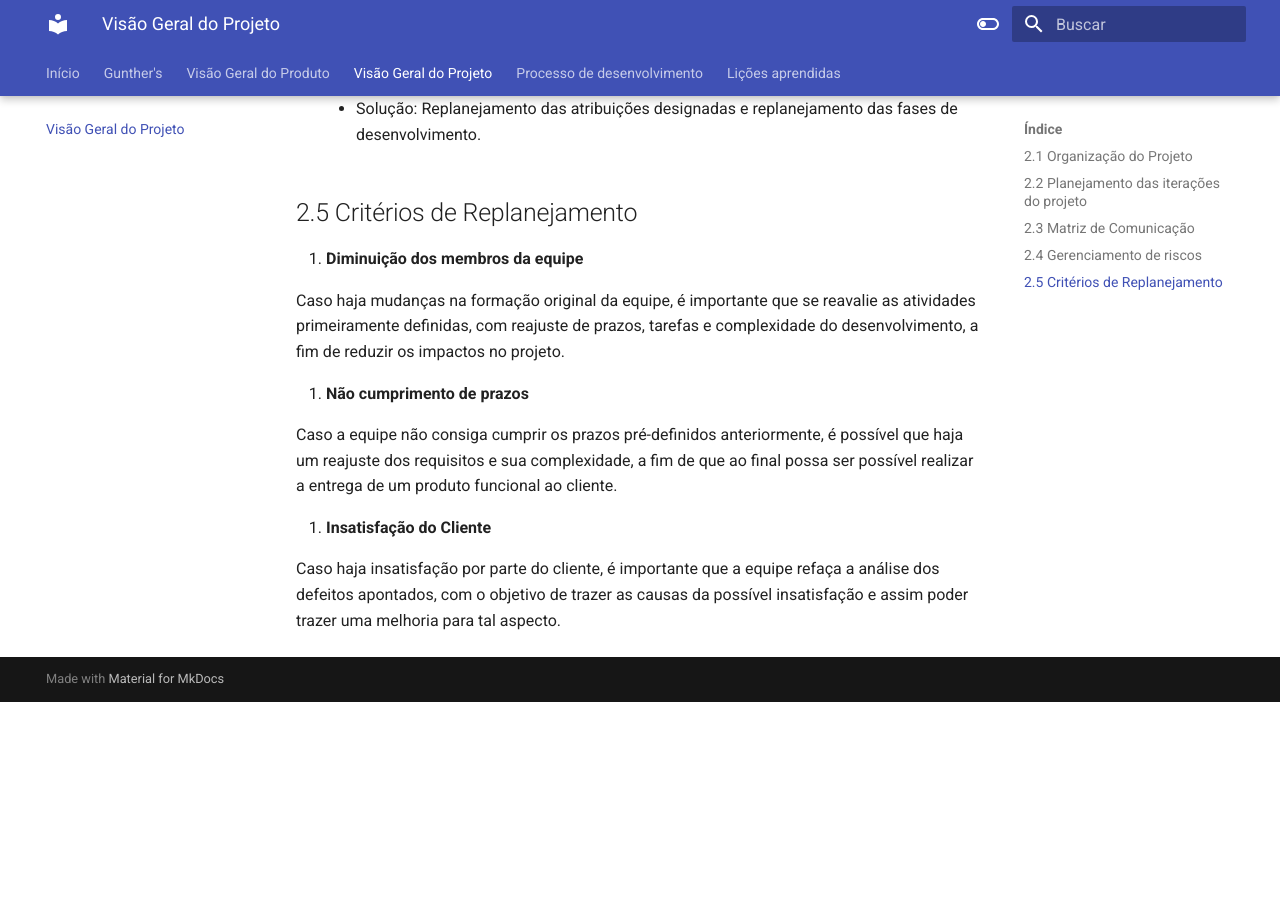
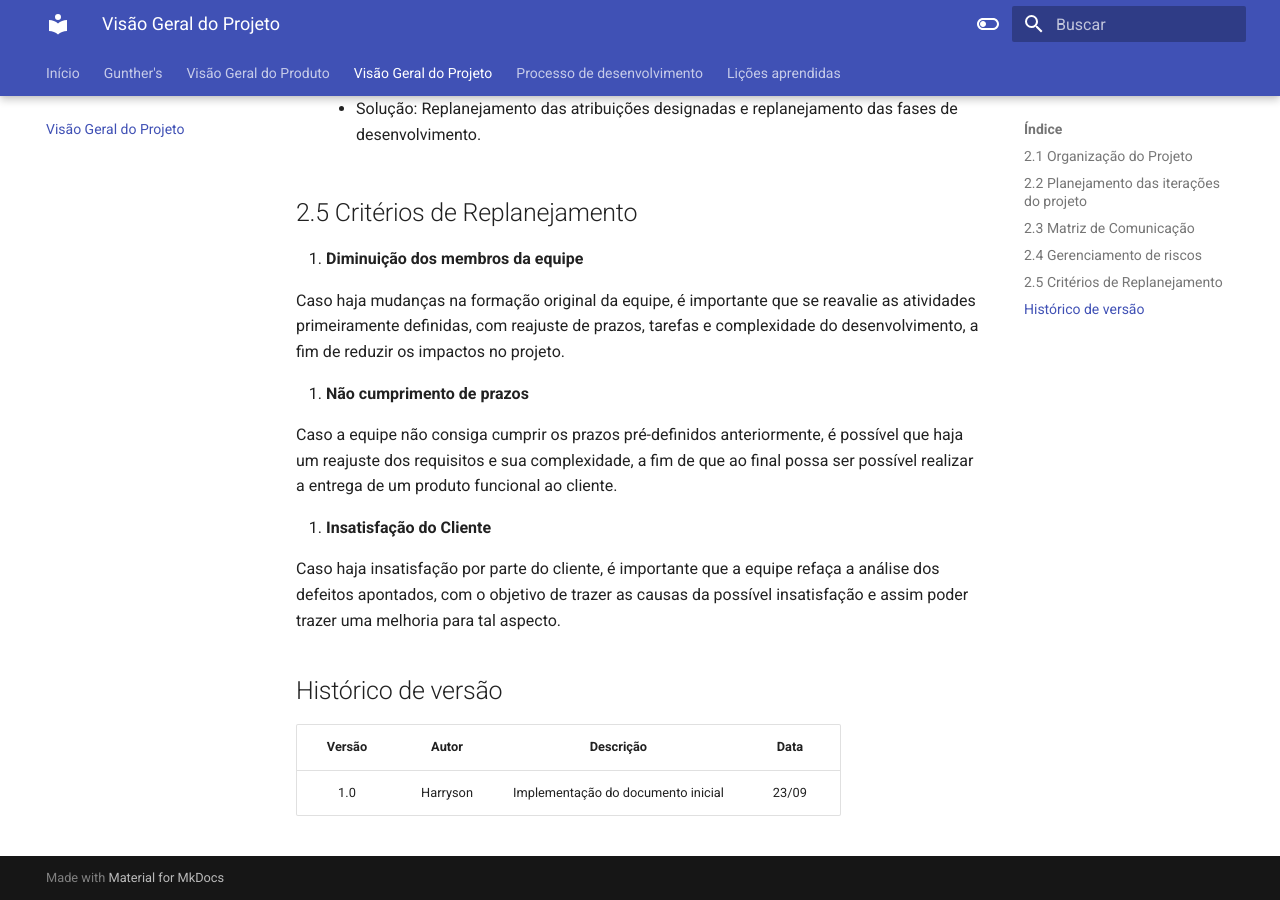
Before and after one commit to mdsreq-fga-unb/2023.2-CarteiraControl, an MkDocs documentation site: the page built from docs/VisaoProjeto.md, in a window 1280 px wide and 900 px high, scrolled down 1957 px. Built offline with MkDocs 1.6.1 and Material for MkDocs 9.7.7, drawn with Linux system fonts in a browser that asks for light colours; before the commit the page ends 2659 px from its top, so only the background shows below that.

Commit message:
Adiciona historico de versão

```diff
--- a/docs/VisaoProjeto.md
+++ b/docs/VisaoProjeto.md
@@ -58,3 +58,9 @@ Os riscos identificados para o projeto foram:
 3. **Insatisfação do Cliente**
 
    Caso haja insatisfação por parte do cliente, é importante que a equipe refaça a análise dos defeitos apontados, com o objetivo de trazer as causas da possível insatisfação e assim poder trazer uma melhoria para tal aspecto.
+
+## Histórico de versão
+
+| Versão  | Autor| Descrição | Data |
+| :---: | :----: | :-------: | :---: |
+|    1.0   |   Harryson     |   Implementação do documento inicial |  23/09 |
```
